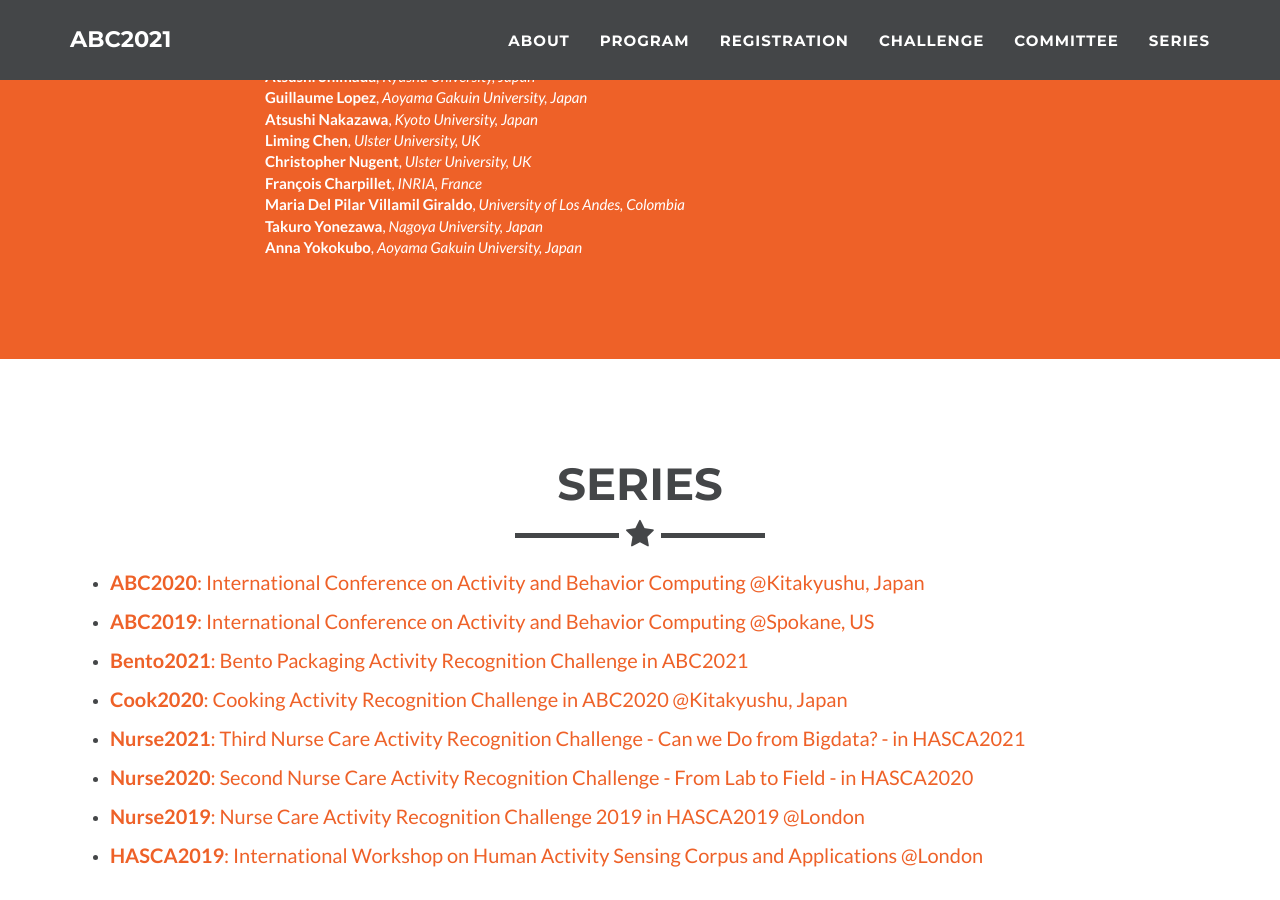
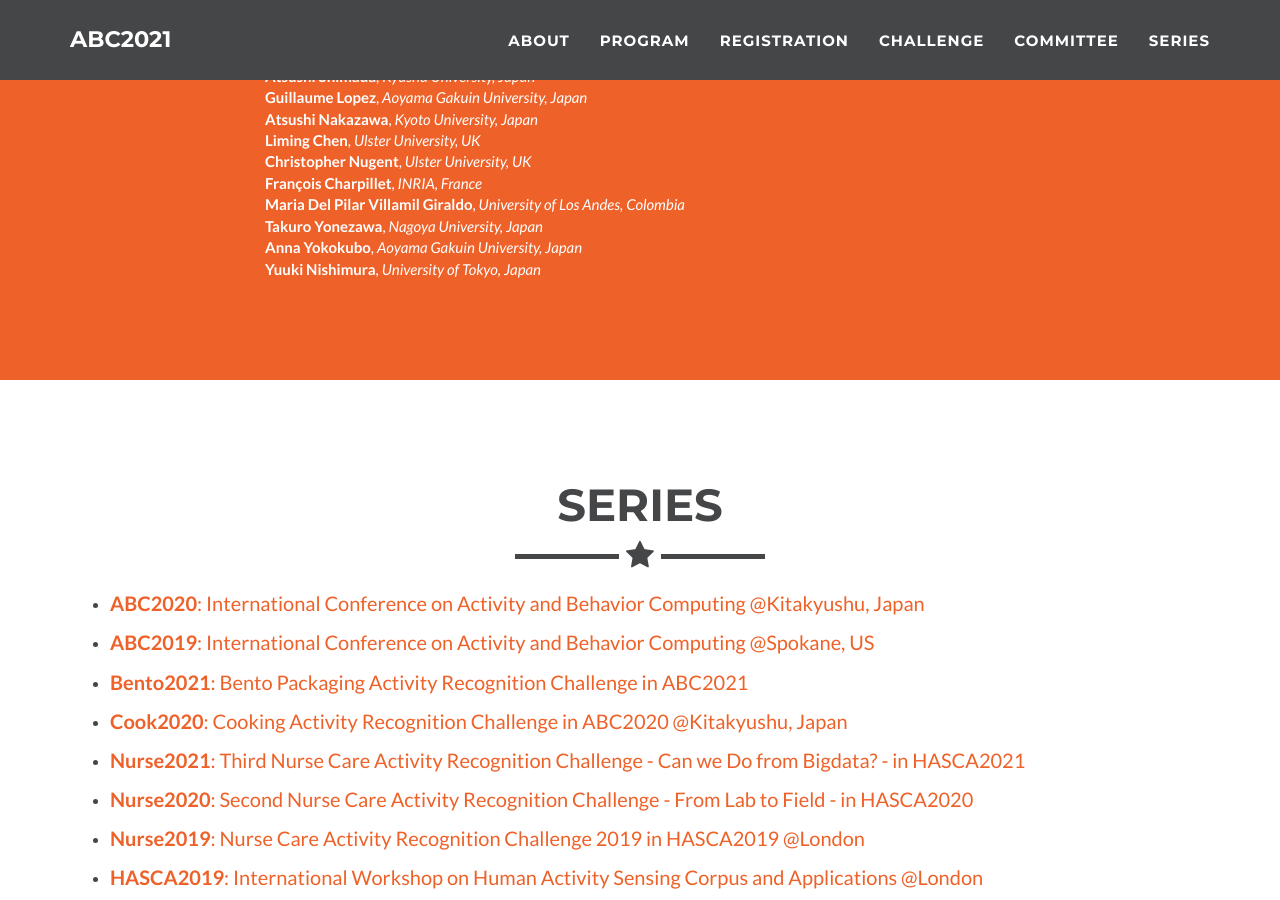
Before and after one commit to abc-research/abc-research.github.io, a Jekyll site: the page built from index.html, in a window 1280 px wide and 900 px high, scrolled down 11259 px. Built offline with Jekyll 4.4.1, drawn with Linux system fonts in a browser that asks for light colours.

Commit message:
Update _config.yml

```diff
--- a/_config.yml
+++ b/_config.yml
@@ -316,6 +316,8 @@ committee:
         affil: Nagoya University, Japan
       - name: Anna Yokokubo
         affil: Aoyama Gakuin University, Japan
+      - name: Yuuki Nishimura
+        affil: University of Tokyo, Japan
 
 
 cfp:
```
